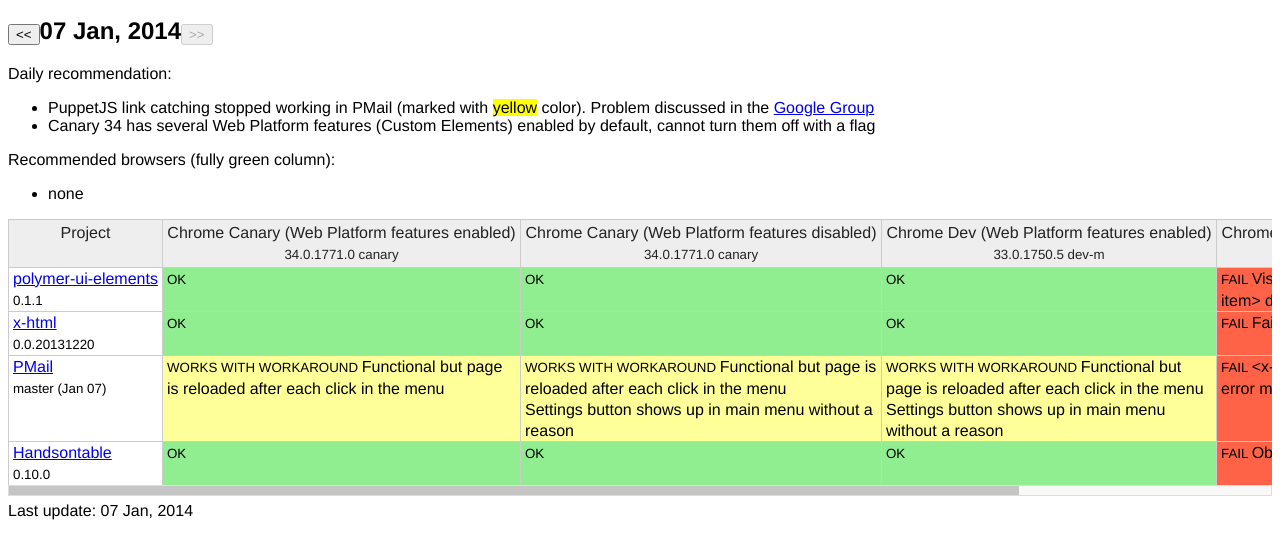
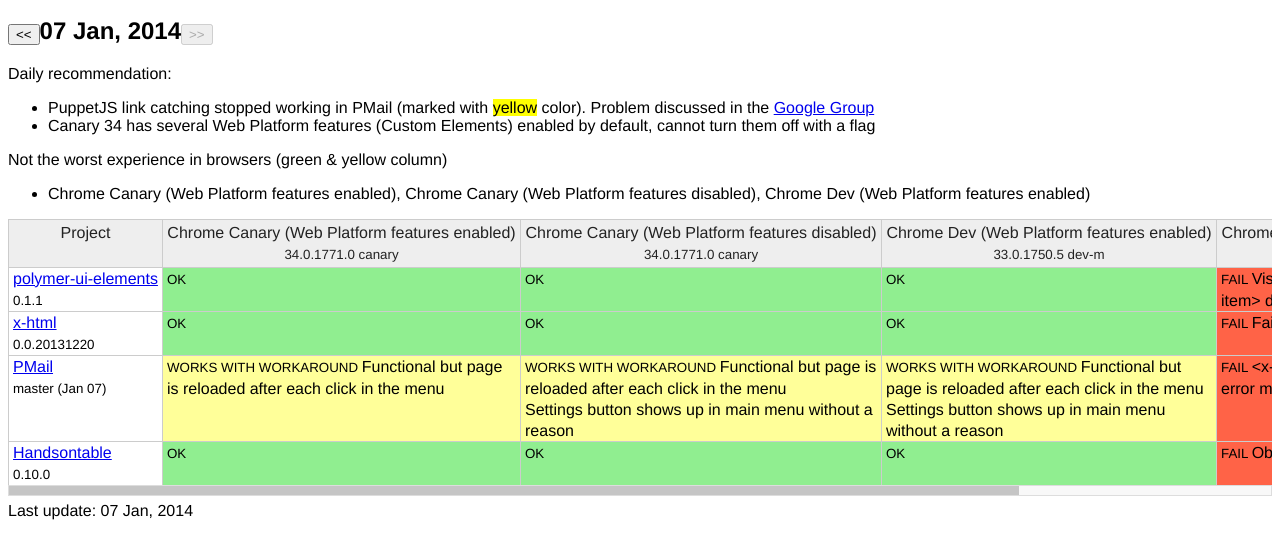
Before and after one commit to warpech/daily-dashboard, a website: page index.html in a window 1280 px wide. Shown: the part 100-656 px from the top of the page. Drawn offline with Linux system fonts and the light colour scheme.

Commit message:
show green&yellow recommendation if fully green is not available

```diff
--- a/index.html
+++ b/index.html
@@ -53,9 +53,9 @@
 
 <p>Daily recommendation: <span id="recommendation"></span></p>
 
-<p>Recommended browsers (fully green column):</p>
+<p id="recommendedBrowsersDesc"></p>
 
-<ul><li><span id="greenBrowsers"></span></li></ul>
+<ul><li><span id="recommendedBrowsers"></span></li></ul>
 
 <div id="hot"></div>
 
--- a/index.js
+++ b/index.js
@@ -80,13 +80,13 @@
     }
   }
 
-  function greenBrowsers(data) {
+  function recommendedBrowsers(data, acceptedArr) {
     var out = [];
     var checked = {};
     for (var i = 0, ilen = data.length; i < ilen; i++) {
       if (!checked[data[i].browser]) {
         checked[data[i].browser] = true;
-        if (browserRecommendation(data, data[i].browser) === 'green') {
+        if (acceptedArr.indexOf(browserRecommendation(data, data[i].browser)) > -1) {
           out.push(data[i].browser);
         }
       }
@@ -187,7 +187,24 @@
 
     $("#recommendation").html(data[index].recommendation || '');
     $("#currentDate").text(dateToHumanDate(data[index].date));
-    $("#greenBrowsers").text(greenBrowsers(data[index].statuses).join(', ') || "none");
+
+    var rec = recommendedBrowsers(data[index].statuses, ["green"]);
+    if (rec.length) {
+      $("#recommendedBrowsers").text(rec.join(', '));
+      $("#recommendedBrowsersDesc").text("Recommended browsers (fully green column)");
+    }
+    else {
+      rec = recommendedBrowsers(data[index].statuses, ["green", "yellow"]);
+      if (rec.length) {
+        $("#recommendedBrowsers").text(rec.join(', '));
+        $("#recommendedBrowsersDesc").text("Not the worst experience in browsers (green & yellow column)");
+      }
+      else {
+        $("#recommendedBrowsers").text('none');
+        $("#recommendedBrowsersDesc").text("Recommended browsers (fully green column)");
+      }
+    }
+
     if (currentIndex === 0) {
       $('#prevDate').attr("disabled", "disabled");
     }
```
